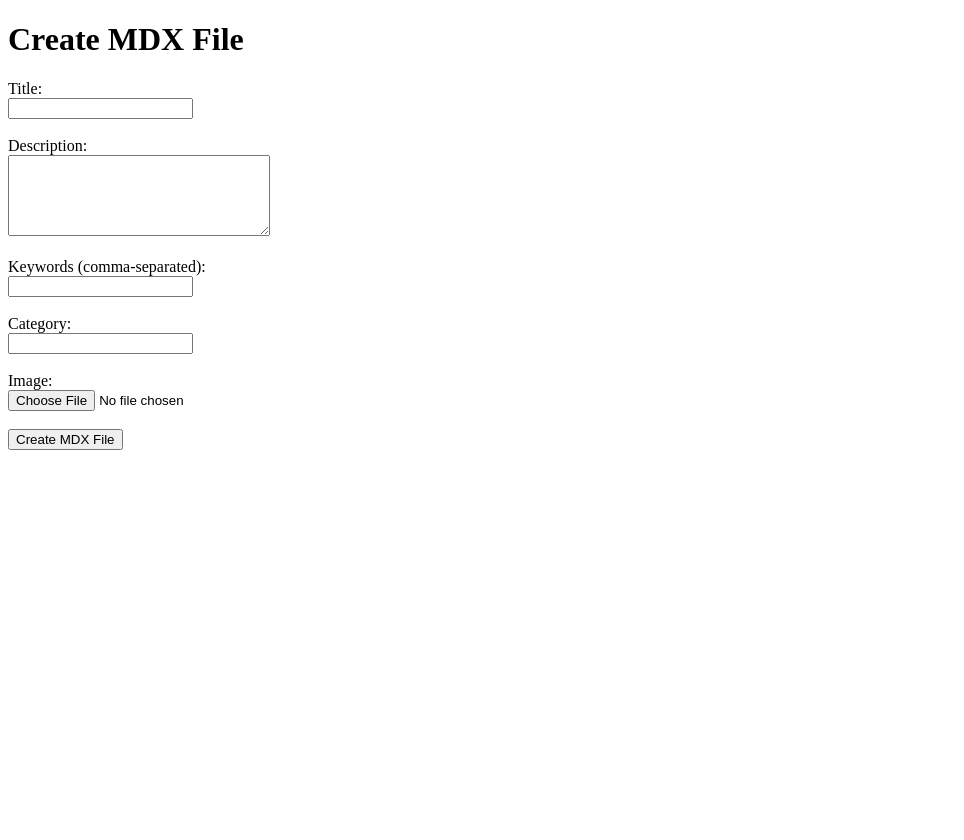
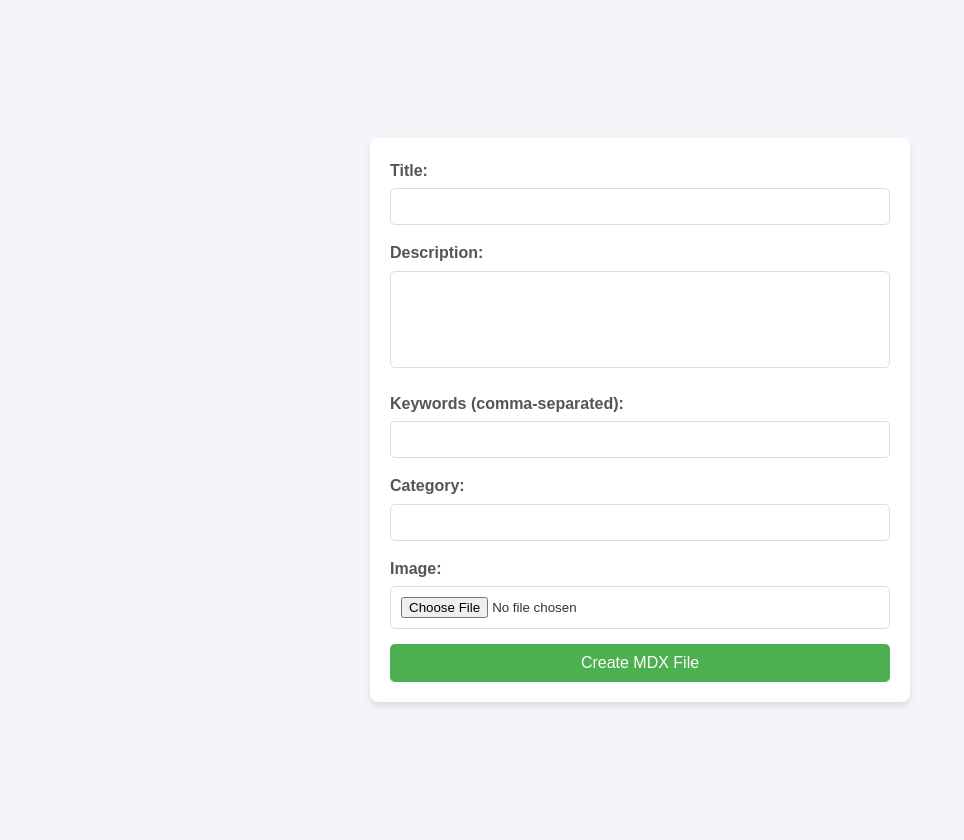
Before and after one commit to prisriorg/prisri-blog, a PHP site: page / in a window 1280 px wide. Shown: the whole page, without its empty margins (0-964 px from the left). Before the commit the page ends 450 px from the top, so only its background shows below. Run offline with PHP 8.4, Linux system fonts and the light colour scheme.

Commit message:
Enhance form styling and layout for better user experience in MDX file creation

```diff
--- a/src/content/articles/index.php
+++ b/src/content/articles/index.php
@@ -73,31 +73,123 @@ MDX;
     }
 }
 ?>
-
 <!DOCTYPE html>
 <html lang="en">
 <head>
     <meta charset="UTF-8">
     <meta name="viewport" content="width=device-width, initial-scale=1.0">
     <title>Create MDX File</title>
+    <style>
+        /* General Reset */
+        body {
+            margin: 0;
+            font-family: Arial, sans-serif;
+            line-height: 1.6;
+            background-color: #f4f4f9;
+            color: #333;
+        }
+
+        /* Container */
+        body {
+            display: flex;
+            justify-content: center;
+            align-items: center;
+            min-height: 100vh;
+            padding: 20px;
+        }
+
+        /* Form Container */
+        form {
+            background: #ffffff;
+            padding: 20px;
+            border-radius: 8px;
+            box-shadow: 0 4px 6px rgba(0, 0, 0, 0.1);
+            max-width: 500px;
+            width: 100%;
+        }
+
+        /* Form Elements */
+        h1 {
+            text-align: center;
+            color: #444;
+            margin-bottom: 20px;
+        }
+
+        label {
+            font-weight: bold;
+            margin-bottom: 5px;
+            display: block;
+            color: #555;
+        }
+
+        input[type="text"],
+        textarea,
+        input[type="file"] {
+            width: 100%;
+            padding: 10px;
+            margin-bottom: 15px;
+            border: 1px solid #ddd;
+            border-radius: 5px;
+            box-sizing: border-box;
+        }
+
+        textarea {
+            resize: none;
+        }
+
+        button {
+            width: 100%;
+            padding: 10px;
+            background-color: #4CAF50;
+            color: white;
+            border: none;
+            border-radius: 5px;
+            cursor: pointer;
+            font-size: 16px;
+        }
+
+        button:hover {
+            background-color: #45a049;
+        }
+
+        /* Responsive Design */
+        @media (max-width: 768px) {
+            form {
+                padding: 15px;
+            }
+
+            button {
+                font-size: 14px;
+            }
+        }
+
+        @media (max-width: 480px) {
+            h1 {
+                font-size: 20px;
+            }
+
+            label {
+                font-size: 14px;
+            }
+        }
+    </style>
 </head>
 <body>
-    <h1>Create MDX File</h1>
     <form action="" method="POST" enctype="multipart/form-data">
-        <label for="title">Title:</label><br>
-        <input type="text" id="title" name="title" required><br><br>
+        <label for="title">Title:</label>
+        <input type="text" id="title" name="title" required>
 
-        <label for="description">Description:</label><br>
-        <textarea id="description" name="description" rows="5" cols="30" required></textarea><br><br>
+        <label for="description">Description:</label>
+        <textarea id="description" name="description" rows="5" cols="30" required></textarea>
 
-        <label for="keywords">Keywords (comma-separated):</label><br>
-        <input type="text" id="keywords" name="keywords" required><br><br>
+        <label for="keywords">Keywords (comma-separated):</label>
+        <input type="text" id="keywords" name="keywords" required>
 
-        <label for="category">Category:</label><br>
-        <input type="text" id="category" name="category" required><br><br>
+        <label for="category">Category:</label>
+        <input type="text" id="category" name="category" required>
 
-        <label for="image">Image:</label><br>
-        <input type="file" id="image" name="image" accept="image/*"><br><br>
+        <label for="image">Image:</label>
+        <input type="file" id="image" name="image" accept="image/*" required>
 
         <button type="submit">Create MDX File</button>
     </form>
```
